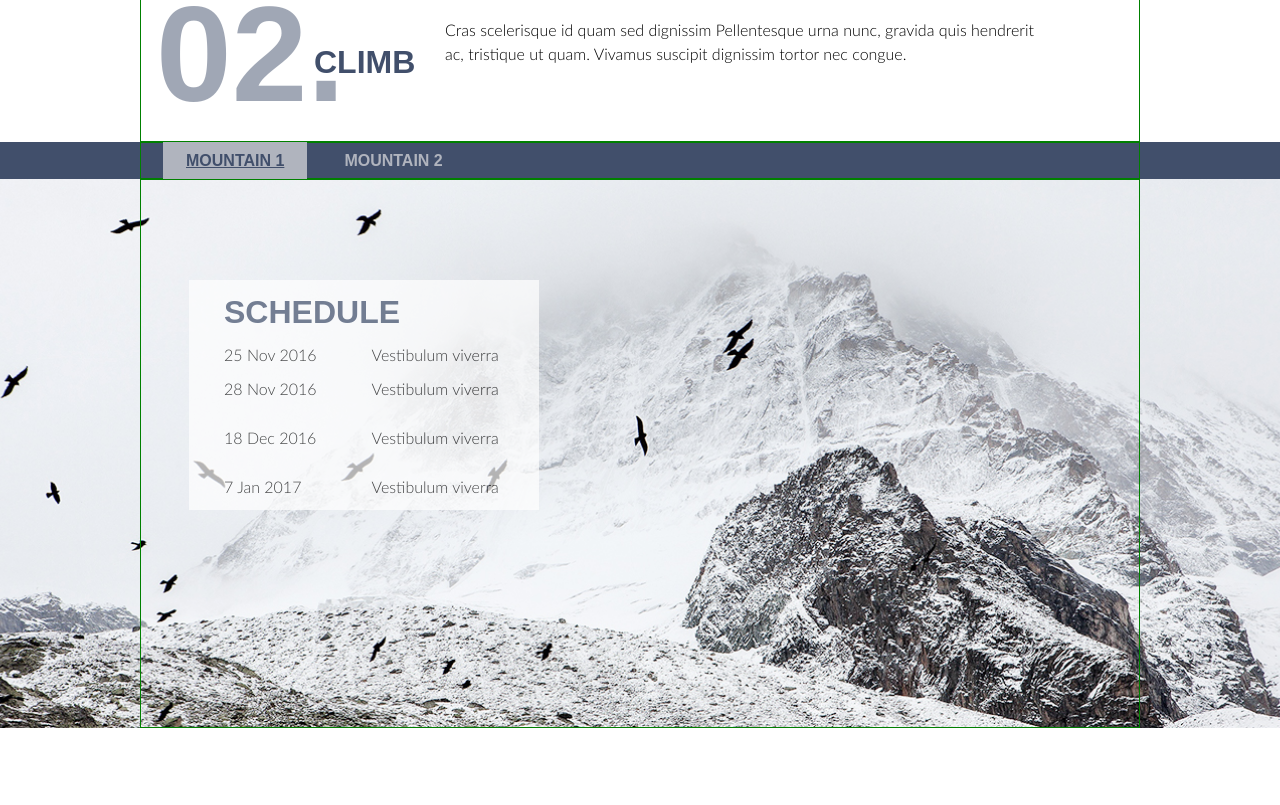
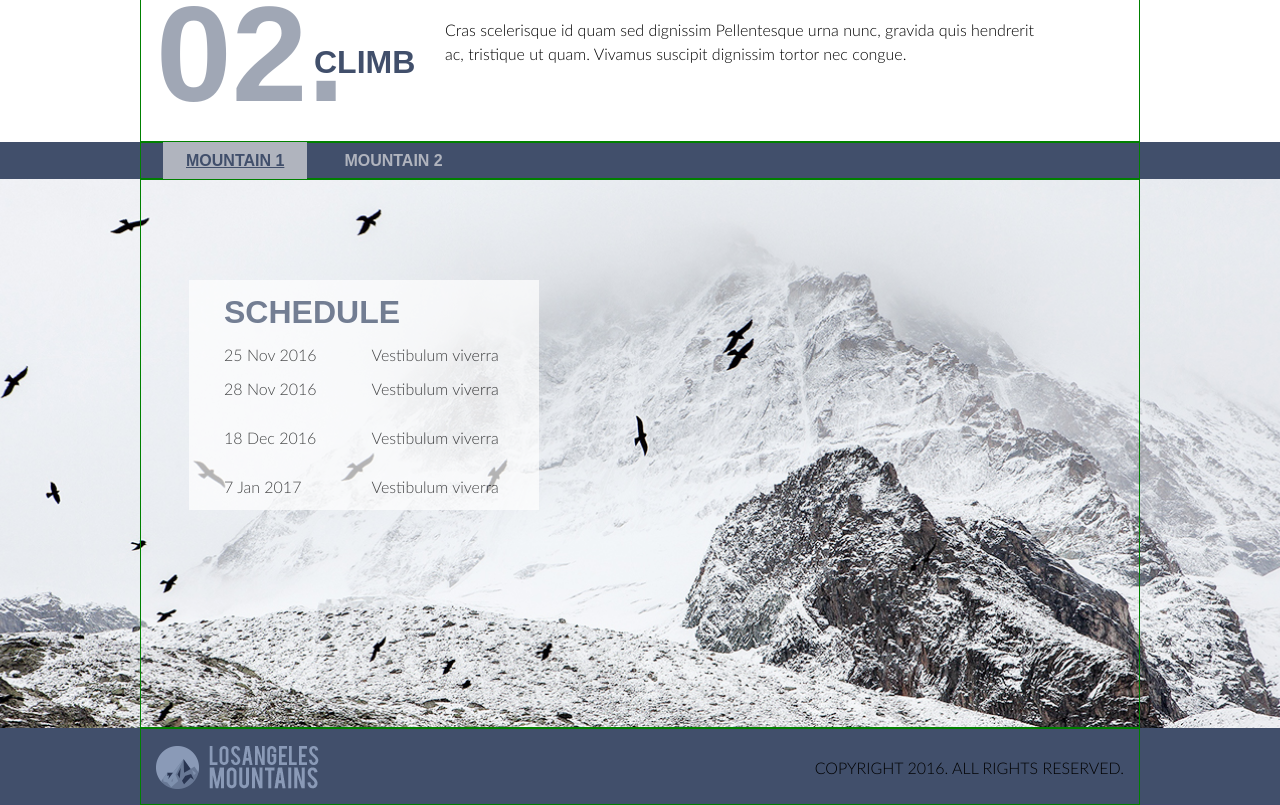
Before and after one commit to BigHeadliner/Mountain, a website: page app/index.html in a window 1280 px wide. Shown: the part 1976-2781 px from the top of the page. Before the commit the page ends 2704 px from the top, so only its background shows below. Drawn offline with nearby package versions, Linux system fonts and the light colour scheme; files that its build step writes are made by us from their sources.

Commit message:
footer section ready

```diff
--- a/app/index.html
+++ b/app/index.html
@@ -42,7 +42,7 @@
     <div class="container">
       <div class="header-bottom__inner">
         <a class="header-bottom__logo" href="#">
-          <img  class="header-bottom__img" src="images/logo.png" alt="logo imge">
+          <img  class="header-bottom__img" src="images/logo-bottom.png" alt="logo imge">
         </a>
 
         <nav class="menu">
@@ -224,6 +224,18 @@
 
   </div>
 
+  <footer class="footer">
+    <div class="container">
+      <div class="footer__inner">
+        <a class="footer__logo" href="#">
+          <img  class="footer__img" src="images/footer-logo.png" alt="logo imge">
+        </a>
+        <p class="footer__content">
+          COPYRIGHT 2016. ALL RIGHTS RESERVED.
+        </p>
+      </div>
+    </div>
+  </footer>
 
   <script src="js/main.min.js"></script>
 </body>
--- a/app/scss/style.scss
+++ b/app/scss/style.scss
@@ -317,4 +317,21 @@
   display:block;
 }
 
+.footer{
+  background:#414f6b;
+  &__inner{
+    padding: 17px 0 15px;
+    display: flex;
+    justify-content: space-between;
+    align-items: center;
+  }
+  &__text{
+    font-size: 12px;
+    @extend %lato-900;
+    color: rgb(99, 118, 157);
+    text-transform: uppercase;
+    font-weight: 900;
+  }
+}
+
 @import 'media';
```
Also changed, not shown: app/images/footer-logo.png (added).
